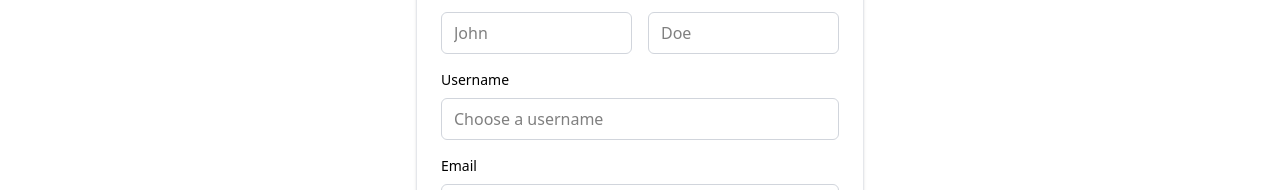
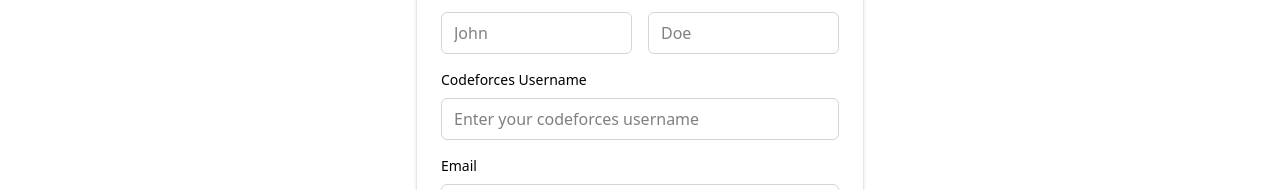
Before and after one commit to shiv0403/cf-contest-analyser, a Next.js app: page /auth/signup in a window 1280 px wide. Shown: the part 315-505 px from the top of the page. Built offline with nearby package versions, Linux system fonts and the light colour scheme.

Commit message:
chore: server action signup

```diff
--- a/package.json
+++ b/package.json
@@ -19,7 +19,8 @@
     "openai": "^4.96.0",
     "prisma": "^6.6.0",
     "react": "^19.0.0",
-    "react-dom": "^19.0.0"
+    "react-dom": "^19.0.0",
+    "yup": "^1.6.1"
   },
   "devDependencies": {
     "@eslint/eslintrc": "^3",
--- /dev/null
+++ b/src/app/actions/auth.ts
@@ -0,0 +1,50 @@
+"use server";
+import * as yup from "yup";
+
+const signupSchema = yup.object().shape({
+  firstName: yup.string().required("First name is required"),
+  lastName: yup.string().required("Last name is required"),
+  email: yup.string().email("Invalid email").required("Email is required"),
+  username: yup.string().required("Username is required"),
+  password: yup
+    .string()
+    .min(8, "Password must be at least 8 characters")
+    .required("Password is required"),
+  confirmPassword: yup
+    .string()
+    .oneOf([yup.ref("password")], "Passwords must match")
+    .required("Confirm password is required"),
+});
+
+export async function signup(prevState: object, formData: FormData) {
+  const firstName = formData.get("first-name") as string;
+  const lastName = formData.get("last-name") as string;
+  const email = formData.get("email") as string;
+  const username = formData.get("username") as string;
+  const password = formData.get("password") as string;
+  const confirmPassword = formData.get("confirm-password") as string;
+
+  // Validate the form data using Yup
+  try {
+    await signupSchema.validate({
+      firstName,
+      lastName,
+      email,
+      username,
+      password,
+      confirmPassword,
+    });
+  } catch (error) {
+    if (error instanceof yup.ValidationError) {
+      return {
+        errors: error.errors,
+        ...prevState,
+      };
+    }
+  }
+
+  return {
+    errors: [],
+    ...prevState,
+  };
+}
--- a/src/app/auth/page.tsx
+++ b/src/app/auth/page.tsx
@@ -66,14 +66,14 @@
                 <form onSubmit={handleLogin} className="space-y-4">
                   <div className="space-y-2">
                     <label
-                      htmlFor="username"
+                      htmlFor="email"
                       className="block text-sm font-medium"
                     >
-                      Username
+                      Email
                     </label>
                     <input
-                      id="username"
-                      placeholder="dope0403"
+                      id="email"
+                      placeholder="name@example.com"
                       className="w-full rounded-md border border-gray-300 px-3 py-2 focus:border-blue-500 focus:outline-none"
                       required
                       disabled={isLoading}
--- a/src/app/auth/signup/page.tsx
+++ b/src/app/auth/signup/page.tsx
@@ -1,23 +1,14 @@
 "use client";
 
 import type React from "react";
-import { useState } from "react";
+import { useState, useActionState } from "react";
 import Link from "next/link";
+import { signup } from "@/app/actions/auth";
 
 export default function SignupPage() {
   const [showPassword, setShowPassword] = useState(false);
   const [isLoading, setIsLoading] = useState(false);
-
-  const handleSignup = async (e: React.FormEvent<HTMLFormElement>) => {
-    e.preventDefault();
-    setIsLoading(true);
-    // Simulate API call
-    setTimeout(() => {
-      setIsLoading(false);
-      // Redirect to dashboard on successful signup
-      window.location.href = "/dashboard";
-    }, 1000);
-  };
+  const [formState, formAction] = useActionState(signup, { errors: [] });
 
   return (
     <div className="min-h-screen bg-white">
@@ -63,7 +54,7 @@
                   </p>
                 </div>
 
-                <form onSubmit={handleSignup} className="space-y-4">
+                <form action={formAction} className="space-y-4">
                   <div className="grid grid-cols-2 gap-4">
                     <div className="space-y-2">
                       <label
@@ -74,6 +65,7 @@
                       </label>
                       <input
                         id="first-name"
+                        name="first-name"
                         placeholder="John"
                         className="w-full rounded-md border border-gray-300 px-3 py-2 focus:border-blue-500 focus:outline-none"
                         required
@@ -89,6 +81,7 @@
                       </label>
                       <input
                         id="last-name"
+                        name="last-name"
                         placeholder="Doe"
                         className="w-full rounded-md border border-gray-300 px-3 py-2 focus:border-blue-500 focus:outline-none"
                         required
@@ -99,14 +92,15 @@
 
                   <div className="space-y-2">
                     <label
-                      htmlFor="signup-username"
+                      htmlFor="codeforces-username"
                       className="block text-sm font-medium"
                     >
-                      Username
+                      Codeforces Username
                     </label>
                     <input
-                      id="signup-username"
-                      placeholder="Choose a username"
+                      name="codeforces-username"
+                      id="codeforces-username"
+                      placeholder="Enter your codeforces username"
                       className="w-full rounded-md border border-gray-300 px-3 py-2 focus:border-blue-500 focus:outline-none"
                       required
                       disabled={isLoading}
@@ -121,6 +115,7 @@
                       Email
                     </label>
                     <input
+                      name="email"
                       id="signup-email"
                       type="email"
                       placeholder="name@example.com"
@@ -140,6 +135,7 @@
                     <div className="relative">
                       <input
                         id="signup-password"
+                        name="password"
                         type={showPassword ? "text" : "password"}
                         className="w-full rounded-md border border-gray-300 px-3 py-2 pr-10 focus:border-blue-500 focus:outline-none"
                         required
@@ -168,6 +164,7 @@
                     </label>
                     <input
                       id="confirm-password"
+                      name="confirm-password"
                       type={showPassword ? "text" : "password"}
                       className="w-full rounded-md border border-gray-300 px-3 py-2 focus:border-blue-500 focus:outline-none"
                       required
@@ -208,6 +205,16 @@
                       "Create Account"
                     )}
                   </button>
+
+                  {formState.errors && (
+                    <div className="mt-4">
+                      <ul className="list-disc list-inside text-red-500">
+                        {formState.errors.map((error, index) => (
+                          <li key={index}>{error}</li>
+                        ))}
+                      </ul>
+                    </div>
+                  )}
 
                   <div className="relative mt-6">
                     <div className="absolute inset-0 flex items-center">
```
Also changed, not shown: 1 other file (tests, documents, lock files or other folders).
